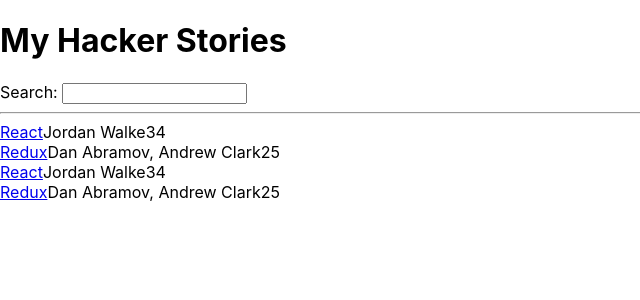
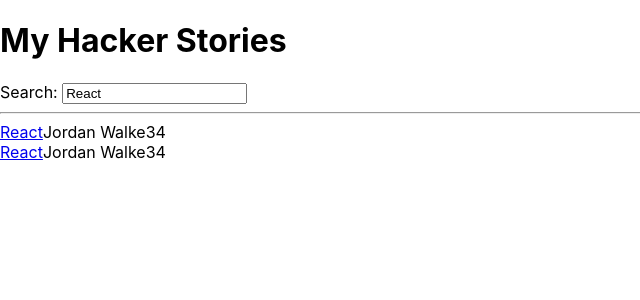
Before and after one commit to oxecoder/react_study, a React (Create React App) app: page / in a window 1280 px wide. Shown: the top 300 px of the page, without its empty margins (0-640 px from the left). Built offline with nearby package versions, Linux system fonts and the light colour scheme.

Commit message:
controlled components

```diff
--- a/src/App.js
+++ b/src/App.js
@@ -35,23 +35,20 @@
   /**
    * life state up so that it can be shared with other components
    */
-  const [searchTerm, setSearchTerm] = React.useState('')
+  const [searchTerm, setSearchTerm] = React.useState('React')
 
   const handleSearch = event => {
-    console.log(event.target.value)
     setSearchTerm(event.target.value)
   }
 
-  const searchedStories = stories.filter(story => {
-    return story.title.toLowerCase().includes(searchTerm)
-  })
+  const searchedStories = stories.filter(story => story.title.toLowerCase().includes(searchTerm.toLowerCase()))
 
 
   return (
     <div>
       <h1>My Hacker Stories</h1>
 
-      <Search onSearch={handleSearch} />
+      <Search search={searchTerm} onSearch={handleSearch} />
       <hr />
 
       <List list={searchedStories} />
@@ -63,7 +60,7 @@
 const Search = props => (
   <div>
     <label htmlFor='search'>Search: </label>
-    <input id='search' type='text' onChange={props.onSearch} />
+    <input id='search' type='text' value={props.search} onChange={props.onSearch} />
   </div>
 )
 
```
